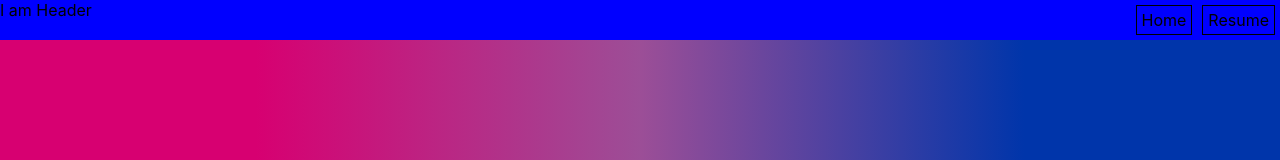
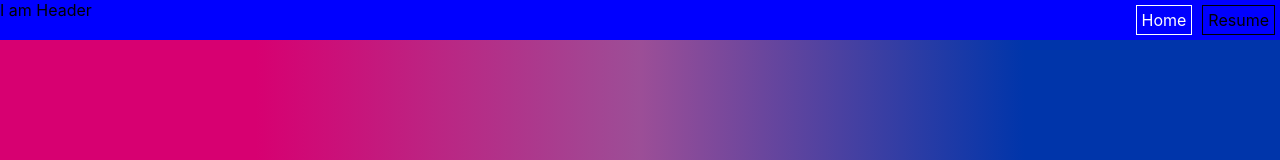
Before and after one commit to CD-Mackay/personal_site, a Next.js app: page / in a window 1280 px wide. In both pictures the pointer is over the element "Home". Shown: the top 160 px of the page. Built offline with nearby package versions, Linux system fonts and the light colour scheme.

Commit message:
Add hover state to header links

```diff
--- a/Components/Header/Header.module.css
+++ b/Components/Header/Header.module.css
@@ -16,4 +16,11 @@
   margin: 5px;
   padding: 5px;
   border: 1px solid black;
+  transition: color 0.3s ease-out;
+  transition: border 0.3s ease-out;
 }
+
+.link:hover {
+  color: white;
+  border: 1px solid white;
+}
```
